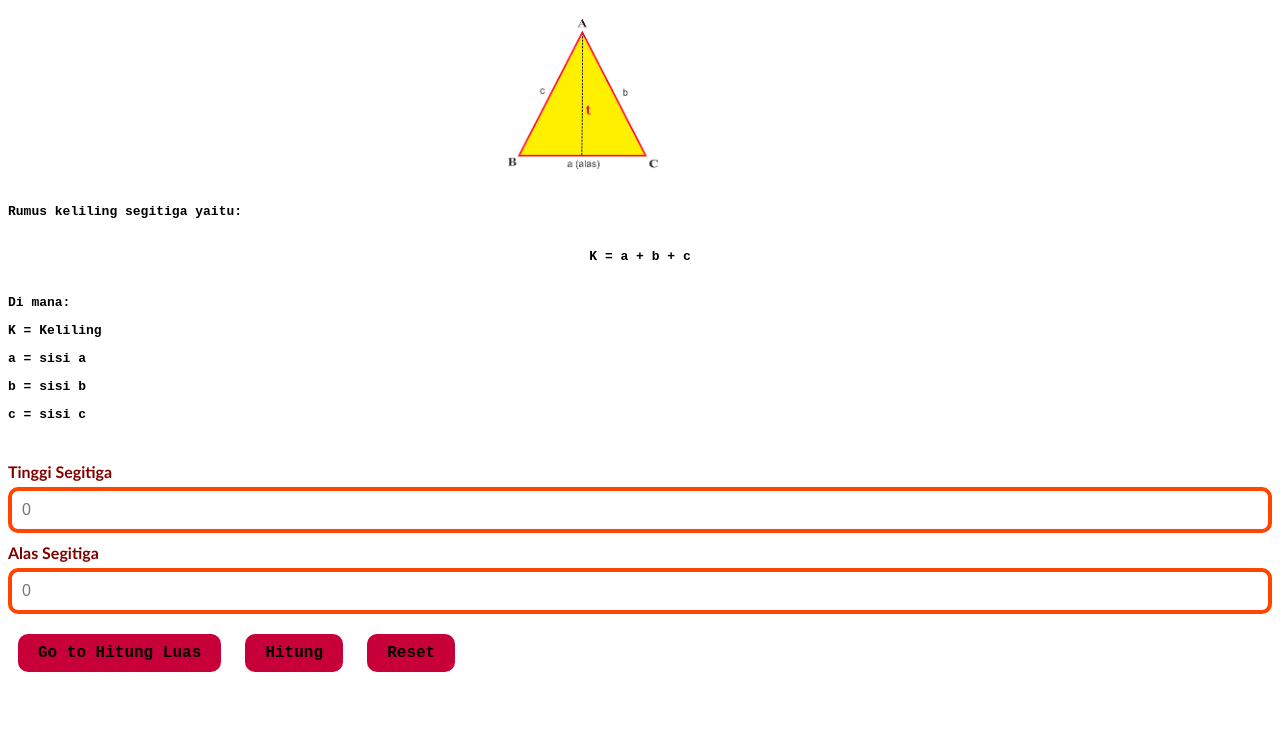
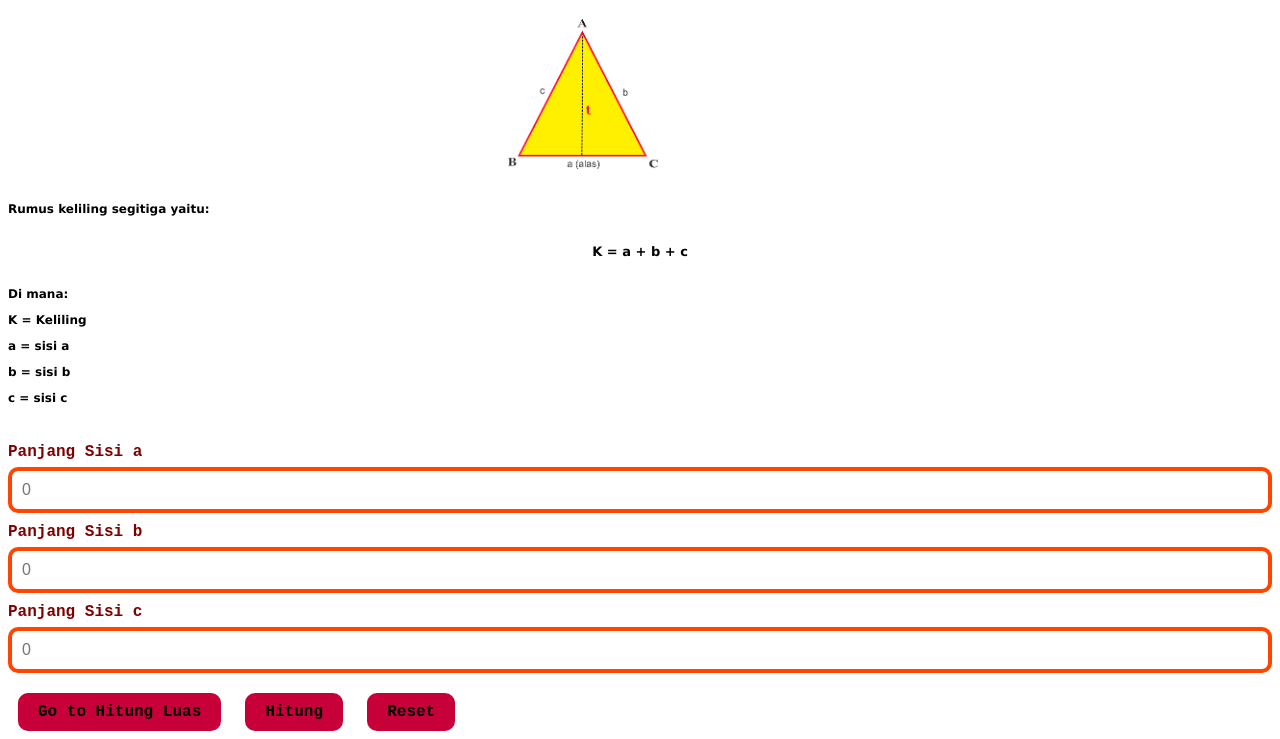
Before and after one commit to revou-fundamental-course/7-aug-23-seftamila-dev, a plain HTML site: page index.html in a window 1280 px wide. Shown: the part 62-801 px from the top of the page. Drawn offline with Linux system fonts and the light colour scheme.

Commit message:
upload source code

```diff
--- a/index.html
+++ b/index.html
@@ -4,8 +4,8 @@
     <meta charset="UTF-8">
     <meta name="viewport" content="width=device-width, initial-scale=1.0">
     <link rel="stylesheet" href="style.css">
+    <script src="index.js"></script>
     <title>Kalkulator Segitiga</title>
-
 </head>
 <body>
     <header>
@@ -28,15 +28,17 @@
         <p>c = sisi c</p>
     </h6>
         <section class="input-section">
-            <label for="tinggi-input">Tinggi Segitiga</label>
-            <input type="number" id="tinggi-input" placeholder="0">
-            <label for="alas-input">Alas Segitiga</label>
-            <input type="number" id="alas-input" placeholder="0">
+            <label for="sisi a-input">Panjang Sisi a</label>
+            <input type="number" id="sisi a-input" placeholder="0">
+            <label for="sisi b-input">Panjang Sisi b</label>
+            <input type="number" id="sisi b-input" placeholder="0">
+            <label for="sisi c-input">Panjang Sisi c</label>
+            <input type="number" id="sisi c-input" placeholder="0">
 
 
         </section>
         <button> Go to Hitung Luas</button>
-        <button>Hitung</button>
+        <button onclick="KelilingSegitiga">Hitung</button>
         <button>Reset</button>
     </main>
 </body>
--- /dev/null
+++ b/index.js
@@ -0,0 +1,8 @@
+function KelilingSegitiga(){
+    let pertama=document.getElementById("sisi-a").value;
+    let kedua=document.getElementById("sisi-b").value;
+    let ketiga=document.getElementById("sisi-a").value;
+
+    let hasil=perseInt(pertama) + perseInt(kedua) + perseInt(ketiga);
+    console.log(hasil)
+}
--- a/style.css
+++ b/style.css
@@ -18,13 +18,15 @@
     img:active{
         transform: translateY(10px);
         background-color: #F8DE22;
+        display: flex;
+        flex-direction: column;
     }
     h6{
-        font-family: monospace;
-        font-size: 13px;
+        font-family: 'Lucida Sans', 'Lucida Sans Regular', 'Lucida Grande', 'Lucida Sans Unicode', Geneva, Verdana, sans-serif;
+        font-size: 12px;
     }
     h4{
-        font-family: monospace;
+        font-family: 'Lucida Sans', 'Lucida Sans Regular', 'Lucida Grande', 'Lucida Sans Unicode', Geneva, Verdana, sans-serif;
         text-align: center;
         font-size: 13px;
     }
@@ -40,7 +42,7 @@
         font-size:16px;
         font-weight:bold;
         color: maroon;
-        font-family: 'Gill Sans', 'Gill Sans MT', Calibri, 'Trebuchet MS', sans-serif;
+        font-family: monospace;
     }
 
     input{
```
